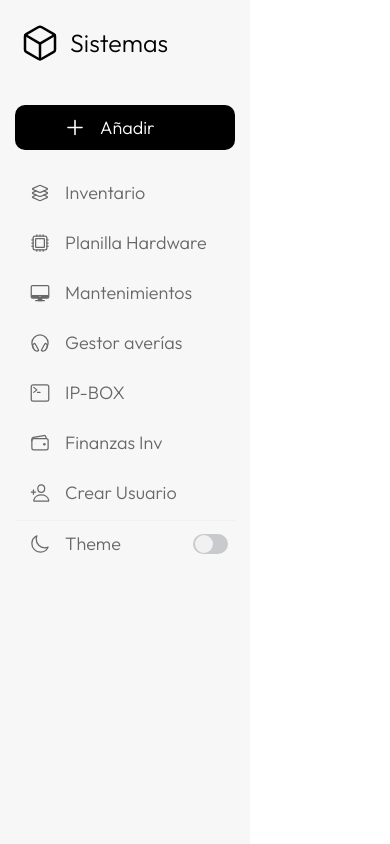
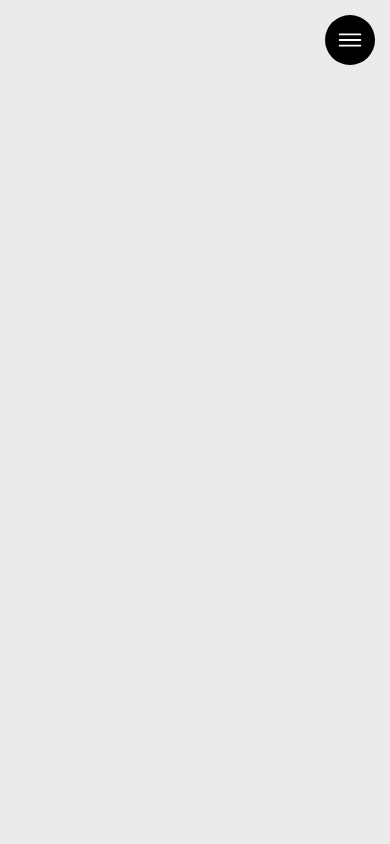
Before and after one commit to bkt93/SistemaStock-Flask, a Flask app: page /home in a window 390 px wide. Run offline with Flask 3, Linux system fonts and the light colour scheme; some libraries are stand-ins or nearby versions.

Commit message:
Barra desplegable estilos

```diff
--- a/src/static/css/home.css
+++ b/src/static/css/home.css
@@ -1,81 +1,115 @@
-@import url('https://fonts.googleapis.com/css2?family=Outfit:wght@300&family=Roboto:wght@300&display=swap');
+/*Rubik font
+@import url('https://fonts.googleapis.com/css2?family=Rubik:wght@300;400;500&display=swap');*/
+/*Poppins font*/
+@import url('https://fonts.googleapis.com/css2?family=Poppins:wght@300&display=swap');
+:root{
+    --color-barra-lateral:rgb(255,255,255);
 
-:root{
-    --color-barra-lateral: rgb(247, 247, 247);
-
-    --color-texto: rgb(0,0,0);
-    --color-texto-menu: rgb(103, 104, 104);
+    --color-texto:rgb(0,0,0);
+    --color-texto-menu:rgb(72, 72, 72);
 
     --color-menu-hover:rgb(238,238,238);
-    --color-menu-hover-texto: rgb(0,0,0);
+    --color-menu-hover-texto:rgb(0,0,0);
 
-    --color-boton: rgb(0,0,0);
-    --color-boton-texto: rgb(255,255,255);
+    --color-boton:rgb(0,0,0);
+    --color-boton-texto:rgb(255,255,255);
 
-    --color-linea:rgb(241,241,241);
+    --color-linea:rgb(180,180,180);
 
-    --color-switch-base: rgb(201,202,206);
-    --color-switch-circulo: rgb(241,241,241);
+    --color-switch-base :rgb(201,202,206);
+    --color-switch-circulo:rgb(241,241,241);
+
+    --color-scroll:rgb(192,192,192);
+    --color-scroll-hover:rgb(134,134,134);
 }
 
 .dark-mode{
-    --color-barra-lateral: rgb(44,45,49);
+    --color-barra-lateral:rgb(44,45,49);
 
-    --color-texto: rgb(255,255,255);
-    --color-texto-menu: rgb(204, 204, 204);
+    --color-texto:rgb(255,255,255);
+    --color-texto-menu:rgb(230, 230, 230);
 
     --color-menu-hover:rgb(0,0,0);
-    --color-menu-hover-texto: rgb(238,238,238);
+    --color-menu-hover-texto:rgb(238,238,238);
 
-    --color-boton: rgb(255,255,255);
-    --color-boton-texto: rgb(0,0,0);
+    --color-boton:rgb(255,255,255);
+    --color-boton-texto:rgb(0,0,0);
 
-    --color-linea:rgb(71,70,78);
+    --color-linea:rgb(90,90,90);
 
-    --color-switch-base: rgb(39,205,64);
-    --color-switch-circulo: rgb(255,255,255);
+    --color-switch-base :rgb(86, 39, 205);
+    --color-switch-circulo:rgb(255,255,255);
+
+    --color-scroll:rgb(68,69,74);
+    --color-scroll-hover:rgb(85,85,85);
 }
+
 
 *{
     margin: 0;
     padding: 0;
     box-sizing: border-box;
-    font-family: 'Outfit', sans-serif;
+    /*font-family: 'Rubik', sans-serif;*/
+    font-family: 'Poppins', sans-serif;
+
 }
-
 body{
     height: 100vh;
     width: 100%;
-    background-color: rgb(255, 255, 255);
+    background-color: rgb(235, 235, 235);
 }
 
+/*-----------------Menu*/
+.menu{
+    position: fixed;
+    width: 50px;
+    height: 50px;
+    font-size: 30px;
+    display: none;
+    justify-content: center;
+    align-items: center;
+    border-radius: 50%;
+    cursor: pointer;
+    background-color: var(--color-boton);
+    color: var(--color-boton-texto);
+    right: 15px;
+    top: 15px;
+    z-index: 100;
+}
+
+
+/*----------------Barra Lateral*/
 .barra-lateral{
+    position: fixed;
+    display: flex;
+    flex-direction: column;
+    justify-content: space-between;
     width: 250px;
     height: 100%;
     overflow: hidden;
     padding: 20px 15px;
     background-color: var(--color-barra-lateral);
-    transition: width 0.5s ease, background-color 0.3s ease;
+    transition: width 0.5s ease,background-color 0.3s ease,left 0.5s ease;
+    z-index: 50;
 }
+
 .mini-barra-lateral{
     width: 80px;
 }
-
 .barra-lateral span{
     width: 100px;
     white-space: nowrap;
-    font-size: 18px;
+    font-size: 16px;
     text-align: left;
     opacity: 1;
-    transition: opacity 0.5s ease, width 0.5s ease;
+    transition: opacity 0.5s ease,width 0.5s ease;
 }
-
 .barra-lateral span.oculto{
     opacity: 0;
     width: 0;
 }
 
-/*----- Nombre de página */
+/*------------> Nombre de la página */
 .barra-lateral .nombre-pagina{
     width: 100%;
     height: 45px;
@@ -84,7 +118,6 @@ body{
     display: flex;
     align-items: center;
 }
-
 .barra-lateral .nombre-pagina ion-icon{
     min-width: 50px;
     font-size: 40px;
@@ -93,10 +126,11 @@ body{
 .barra-lateral .nombre-pagina span{
     margin-left: 5px;
     font-size: 25px;
+    font-weight: 400;
 }
 
 
-/*-------- Botón -- */
+/*------------> Botón*/
 .barra-lateral .boton{
     width: 100%;
     height: 45px;
@@ -114,7 +148,23 @@ body{
     font-size: 25px;
 }
 
-/*-------- Navegación -- */
+
+/*--------------> Menu Navegación*/
+.barra-lateral .navegacion{
+    height: 100%;
+    overflow-y: auto;
+    overflow-x: hidden;
+}
+.barra-lateral .navegacion::-webkit-scrollbar{
+    width: 5px;
+}
+.barra-lateral .navegacion::-webkit-scrollbar-thumb{
+    background-color: var(--color-scroll);
+    border-radius: 5px;
+}
+.barra-lateral .navegacion::-webkit-scrollbar-thumb:hover{
+    background-color: var(--color-scroll-hover);
+}
 .barra-lateral .navegacion li{
     list-style: none;
     display: flex;
@@ -129,27 +179,27 @@ body{
     border-radius: 10px;
     color: var(--color-texto-menu);
 }
-
 .barra-lateral .navegacion a:hover{
     background-color: var(--color-menu-hover);
     color: var(--color-menu-hover-texto);
 }
-
 .barra-lateral .navegacion ion-icon{
     min-width: 50px;
     font-size: 20px;
 }
 
-/*----- Línea --*/
+/*-----------------> Linea*/
 .barra-lateral .linea{
     width: 100%;
     height: 1px;
+    margin-top: 15px;
     background-color: var(--color-linea);
 }
 
-/* Modo oscuro */
+/*----------------> Modo Oscuro*/
 .barra-lateral .modo-oscuro{
     width: 100%;
+    margin-bottom: 80px;
     border-radius: 10px;
     display: flex;
     justify-content: space-between;
@@ -163,11 +213,12 @@ body{
     color: var(--color-texto-menu);
 }
 .barra-lateral .modo-oscuro ion-icon{
+
     width: 50px;
     font-size: 20px;
 }
 
-/* Switch */
+/*--->switch*/
 .barra-lateral .modo-oscuro .switch{
     display: flex;
     align-items: center;
@@ -197,3 +248,90 @@ body{
 .barra-lateral .modo-oscuro .circulo.prendido{
     left: 15px;
 }
+
+/*---------------> Usuario*/
+.barra-lateral .usuario{
+    width: 100%;
+    display: flex;
+}
+.barra-lateral .usuario img{
+    width: 50px;
+    min-width: 50px;
+    border-radius: 10px;
+}
+.barra-lateral .usuario .info-usuario{
+    width: 100%;
+    display: flex;
+    align-items: center;
+    justify-content: space-between;
+    color: var(--color-texto);
+    overflow: hidden;
+}
+.barra-lateral .usuario .nombre-email{
+    width: 100%;
+    display: flex;
+    flex-direction: column;
+    margin-left: 5px;
+}
+.barra-lateral .usuario .nombre{
+    font-size: 15px;
+    font-weight: 600;
+}
+.barra-lateral .usuario .email{
+    font-size: 13px;
+}
+.barra-lateral .usuario ion-icon{
+    font-size: 20px;
+}
+
+
+/*-------------main*/
+
+#inventario{
+    background-color: var(--color-menu-hover);
+    color: var(--color-menu-hover-texto);
+}
+
+main{
+    margin-left: 250px;
+    padding: 20px;
+    transition: margin-left 0.5s ease;
+}
+main.min-main{
+    margin-left: 80px;
+}
+
+
+
+
+/*------------------> Responsive*/
+@media (max-height: 660px){
+    .barra-lateral .nombre-pagina{
+        margin-bottom: 5px;
+    }
+    .barra-lateral .modo-oscuro{
+        margin-bottom: 3px;
+    }
+}
+@media (max-width: 600px){
+    .barra-lateral{
+        position: fixed;
+        left: -250px;
+    }
+    .max-barra-lateral{
+        left: 0;
+    }
+    .menu{
+        display: flex;
+    }
+    .menu ion-icon:nth-child(2){
+        display: none;
+    }
+    main{
+        margin-left: 0;
+    }
+    main.min-main{
+        margin-left: 0;
+    }
+
+}
--- a/src/templates/home.html
+++ b/src/templates/home.html
@@ -3,27 +3,33 @@
 <head>
     <meta charset="UTF-8">
     <meta name="viewport" content="width=device-width, initial-scale=1.0">
-    <link rel="stylesheet" href="/SistemaStock-Flask/src/static/css/home.css">
+    <link rel="stylesheet" href="/src/static/css/home.css">
     <title>Document</title>
 </head>
 <body>
 
-
+    <div class="menu">
+        <ion-icon name="menu-outline"></ion-icon>
+        <ion-icon name="close-outline"></ion-icon>
+    </div>
+    <!-- Desplegable -->
     <div class="barra-lateral">
+        <div>
             <div class="nombre-pagina">
                 <ion-icon id="cloud" name="cube-outline"></ion-icon>
                 <span>Sistemas</span>
             </div>
             <button class="boton">
                 <ion-icon name="add-outline"></ion-icon>
-            <span>Añadir</span>
+                <span>Create new</span>
             </button>
+        </div>
 
         <!-- Barra de navegación -->
         <nav class="navegacion">
             <ul>
                 <li>
-                    <a href="#">
+                    <a id="inventario" href="#">
                         <ion-icon name="layers-outline"></ion-icon>
                         <span>Inventario</span>
                     </a>
@@ -67,6 +73,7 @@
             </ul>
         </nav>
 
+        <div>
             <div class="linea"></div>
 
             <div class="modo-oscuro">
@@ -83,10 +90,15 @@
                 </div>
             </div>
         </div>
+    </div>
+
+    <main>
+
+    </main>
 
     <script type="module" src="https://unpkg.com/ionicons@7.1.0/dist/ionicons/ionicons.esm.js"></script>
     <script nomodule src="https://unpkg.com/ionicons@7.1.0/dist/ionicons/ionicons.js"></script>
-    <script src="/SistemaStock-Flask/src/static/js/desplegable.js"></script>
+    <script src="/src/static/js/desplegable.js"></script>
 </body>
 </html>
 
```
Lines whose indentation alone changed are shown as unchanged.
